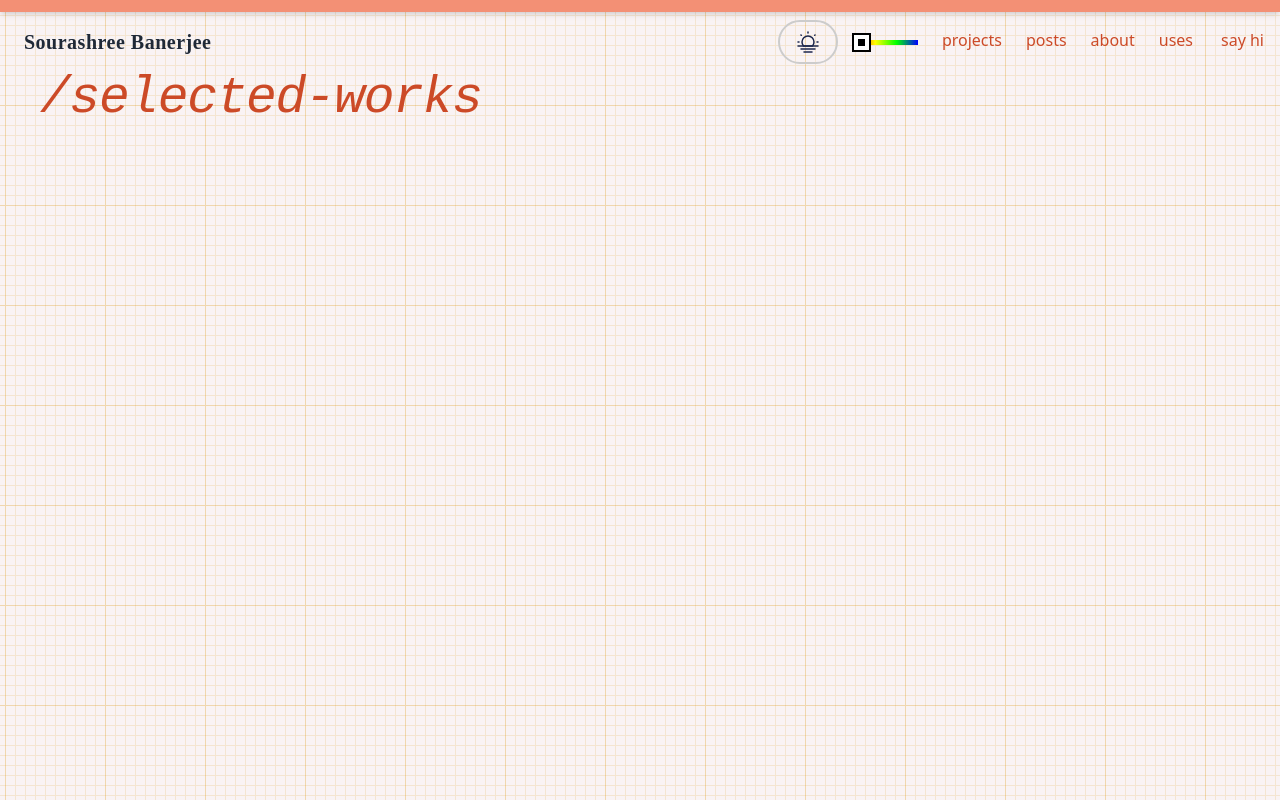
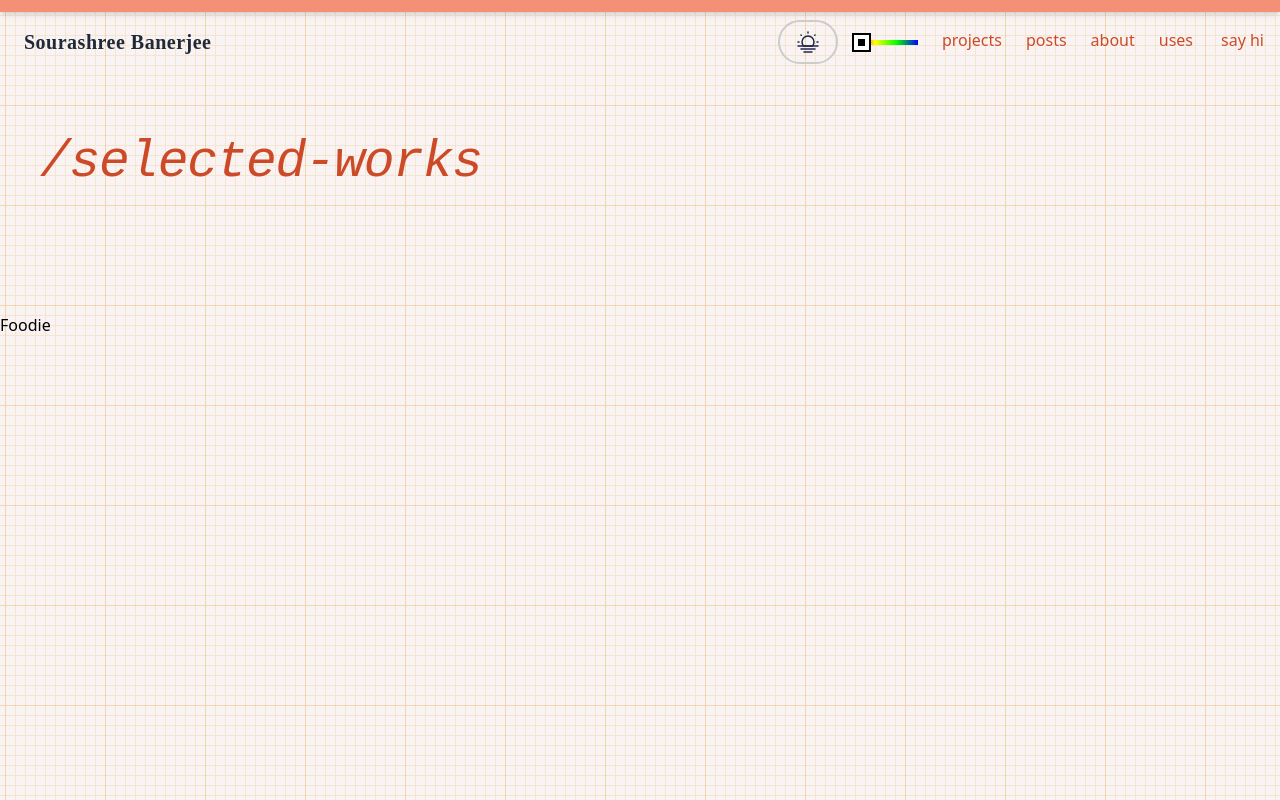
Before and after one commit to Shree0310/pigmentPie, a React (Create React App) app in the folder Desktop/pigmentPie/: page /projects in a window 1280 px wide. Built offline with nearby package versions, Linux system fonts and the light colour scheme; a web font is replaced by a local one.

Commit message:
font changes

```diff
--- a/Desktop/pigmentPie/src/Components/About.js
+++ b/Desktop/pigmentPie/src/Components/About.js
@@ -1,10 +1,12 @@
 import "./../index.css"
+import  "./ColorSchemeToggle.css"
 
 const About = ()=>{
     return (
         <div className="">
-            <h2 className="font-caskadia italic text-[clamp(2rem,4vw,4rem)] tracking-tight mx-10 py-12">/about</h2>
+            <h1 className="font-caskadia italic text-6xl tracking-tight mx-10 py-28"><span class="slash">/</span>about</h1>
             {/* <h3 className="text-2xl font-sans font-light mx-12">I weave web experiences through code and art.</h3> */}
+            <p>I am Sourashree</p>
         </div>
     )
 }
--- a/Desktop/pigmentPie/src/Components/ColorSchemeToggle.css
+++ b/Desktop/pigmentPie/src/Components/ColorSchemeToggle.css
@@ -6,12 +6,23 @@
 
 body {
   background-color: var(--bg-color);
+  /* color: var(--text-color); */
+}
+
+
+
+nav {
+  background-color: var(--navbar-color);
   color: var(--text-color);
 }
 
-nav {
-  background-color: var(--navbar-color);
+h1 {
+  color: var(--text-color);
 }
+
+
+
+
 
 /* Define default themes for dark and light mode */
 [ data-color-scheme="light" ]{
--- a/Desktop/pigmentPie/src/Components/ColorSchemeToggle.js
+++ b/Desktop/pigmentPie/src/Components/ColorSchemeToggle.js
@@ -61,26 +61,26 @@ const ColorSchemeToggle =() =>{
     const updateBackgroundColor = (currentTheme, value) =>{
         let newBgColor = '';
         let newNavBarColor = '';
-        let newTextColor = '';
+        let newNavbarTextColor = '';
 
         if(currentTheme === 'light'){
             const lightColors = ['#F9F3F4', '#C7DC85', '#FFB219', '#B8E095', '#F0D04E'];
             newBgColor = interpolateColor(lightColors, value);
             newNavBarColor = interpolateColor(['#F39075', '#718A0B', '#55AB4E', '#E45CE8'], value);
-            newTextColor = interpolateColor(['#CC4A27', '#3C4A04', '#1C6230', '#B626AB'], value);
+            newNavbarTextColor = interpolateColor(['#CC4A27', '#3C4A04', '#1C6230', '#B626AB'], value);
             //console.log(newBgColor, newNavBarColor, newTextColor);
         }
         else{
             const darkColors = ['#000000', '#000000', '#141A17', '#6E6E6E', '#D65790'];
             newBgColor = interpolateColor(darkColors, value);
             newNavBarColor = interpolateColor(['#9C9292', '#EA5C1A', '#A0B49C', '#A0A0A0', '#CCCCCC'], value);
-            newTextColor = interpolateColor(['#FFFFFF', '#FFFFFF', '#467268', '#A0A0A0', '#2B1439'], value);
+            newNavbarTextColor = interpolateColor(['#FFFFFF', '#FFFFFF', '#467268', '#A0A0A0', '#2B1439'], value);
             //console.log(newColor);
         }
         //document.body.style.backgroundColor = newColor;
         document.documentElement.style.setProperty('--bg-color', newBgColor);
         document.documentElement.style.setProperty('--navbar-color', newNavBarColor);
-        document.documentElement.style.setProperty('--text-color', newTextColor);
+        document.documentElement.style.setProperty('--text-color', newNavbarTextColor);
     }
 
     return (
--- a/Desktop/pigmentPie/src/Components/Projects.js
+++ b/Desktop/pigmentPie/src/Components/Projects.js
@@ -1,9 +1,10 @@
 const Projects = () =>{
     return (
         <div>
-            <p className="font-caskadia italic text-[clamp(2rem,4vw,4rem)] tracking-tight mx-10 py-12">
+            <h1 className="font-caskadia italic text-[clamp(2rem,4vw,4rem)] tracking-tight mx-10 py-28">
                 /selected-works
-            </p>
+            </h1>
+            <p>Foodie</p>
         </div>
     );
 };
```
Also changed, not shown: Desktop/pigmentPie/src/App.css (+2 -0 lines).
